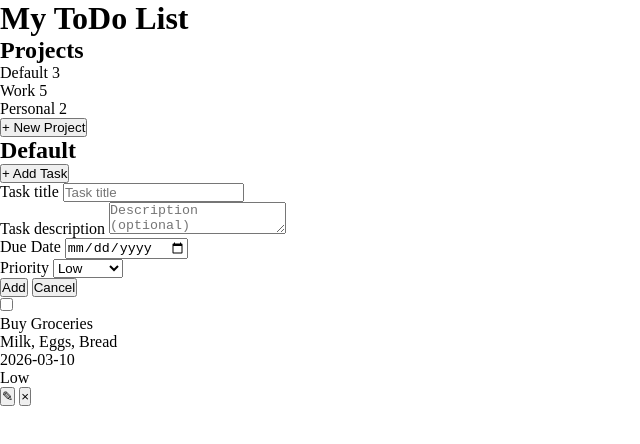
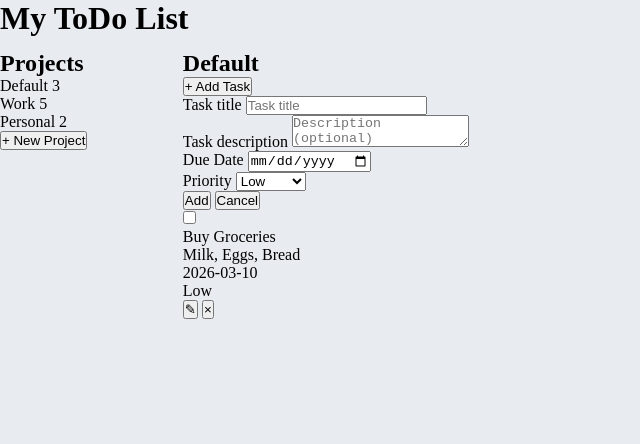
Before and after one commit to feddevv/top-todo, a website built with webpack: page src/template.html in a window 1280 px wide. Shown: the whole page, without its empty margins (0-640 px from the left). Built offline with nearby package versions, Linux system fonts and the light colour scheme.

Commit message:
Fix CSS variable declarations and improve body layout

```diff
--- a/src/main.css
+++ b/src/main.css
@@ -1,16 +1,16 @@
 :root {
-    --main-background: #e8ecf1,
-    --header-background: #2c3e50,
-    --sidebar-background: #34495e,
+    --main-background: #e8ecf1;
+    --header-background: #2c3e50;
+    --sidebar-background: #34495e;
 
-    --header-sidebar-text: #ecf0f1,
-    --sidebar-headline: #95a5a6,
-    --count-text: #bdc3c7,
-    --dashed-border: #7f8c8d,
+    --header-sidebar-text: #ecf0f1;
+    --sidebar-headline: #95a5a6;
+    --count-text: #bdc3c7;
+    --dashed-border: #7f8c8d;
 
-    --header-shadow: rgba(0, 0, 0, 0.15),
-    --sidebar-item-hover: rgba(255, 255, 255, 0.08),
-    --sidebar-item-active: rgba(255, 255, 255, 0.12),
+    --header-shadow: rgba(0, 0, 0, 0.15);
+    --sidebar-item-hover: rgba(255, 255, 255, 0.08);
+    --sidebar-item-active: rgba(255, 255, 255, 0.12);
 }
 
 *,
@@ -20,3 +20,15 @@
     margin: 0;
     box-sizing: border-box;
 }
+
+body {
+    background: var(--main-background);
+    min-height: 100vh;
+
+    display: grid;
+    grid-template: 50px 1fr / 1fr 6fr
+}
+
+.header {
+    grid-column: 1 / 3;
+}
```
